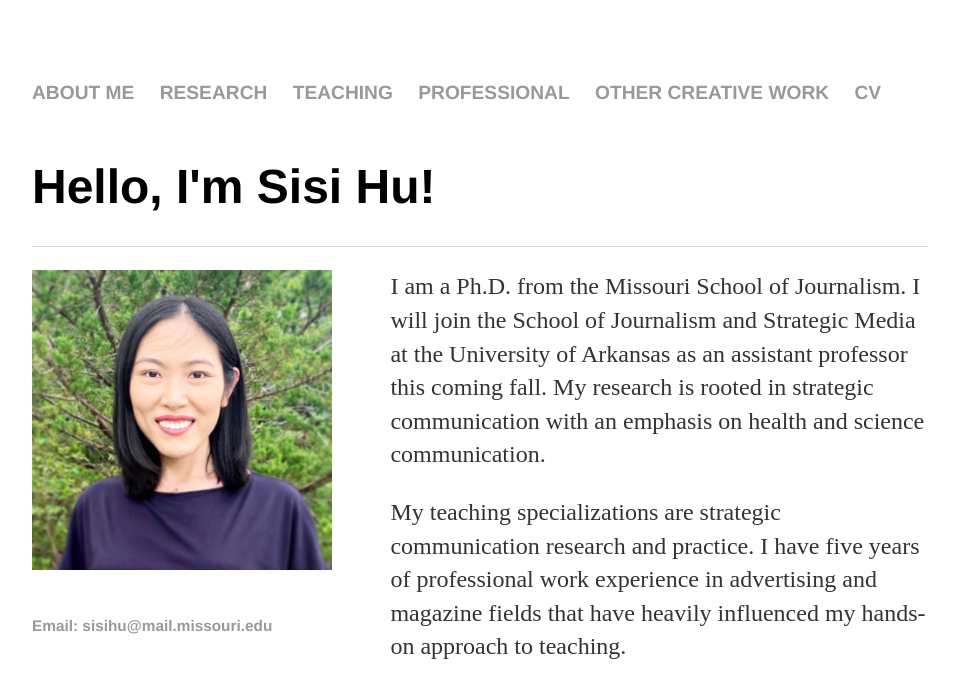
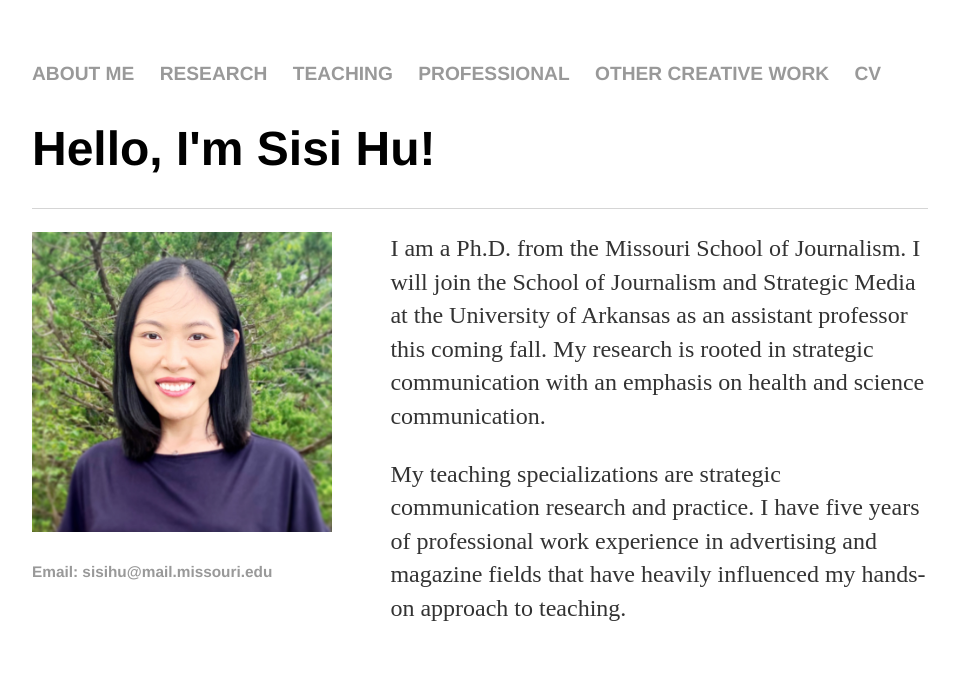
Before and after one commit to sisihuphd/sisihuphd.github.io, a Jekyll site: the page built from index.html, in a window 1280 px wide. Shown: the top 698 px of the page, without its empty margins (160-1119 px from the left). Built offline with Jekyll 4.4.1, drawn with Linux system fonts in a browser that asks for light colours.

Commit message:
Update main.css

```diff
--- a/css/main.css
+++ b/css/main.css
@@ -23,6 +23,7 @@
     font-size: 3em;
     font-family:'Helvetica', 'Arial', 'Sans-Serif';
 }
+
 p {
     font-size: 1.5em;
     line-height: 1.4em;
@@ -44,7 +45,7 @@
 }
 
 ul {
-    display: inline-block;
+    margin: auto;
     font-size: 1.2em;
     line-height: 1.5em;
 }
@@ -69,7 +70,3 @@
     float:right;
     width:60%;
 }
-
-.slide a img {
-   display: block;
-}
```
